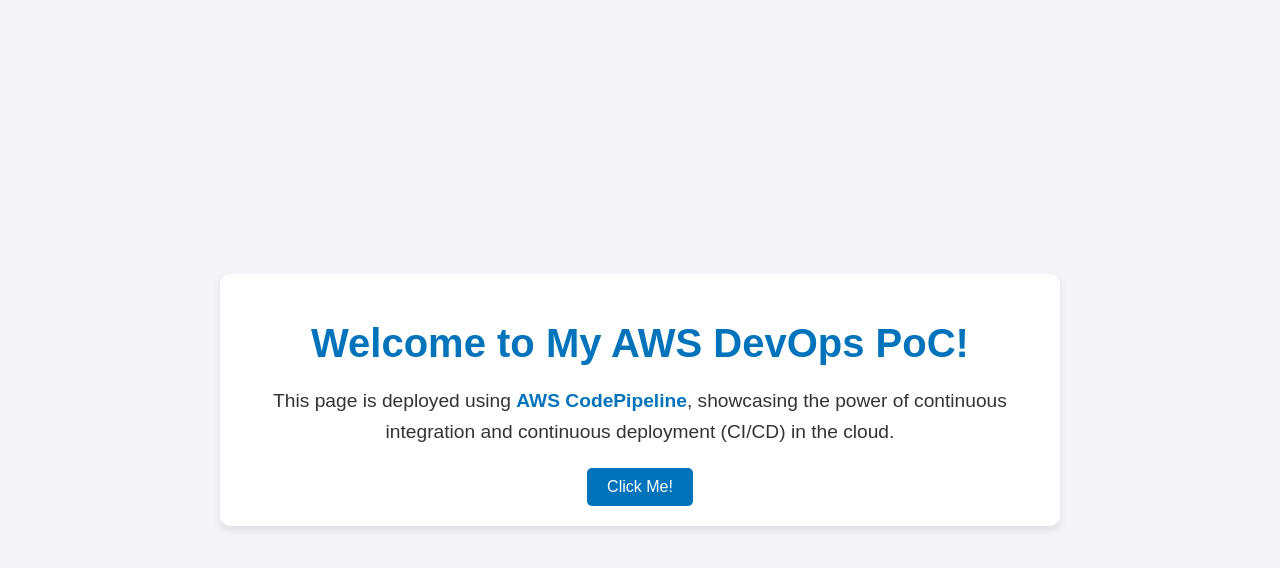
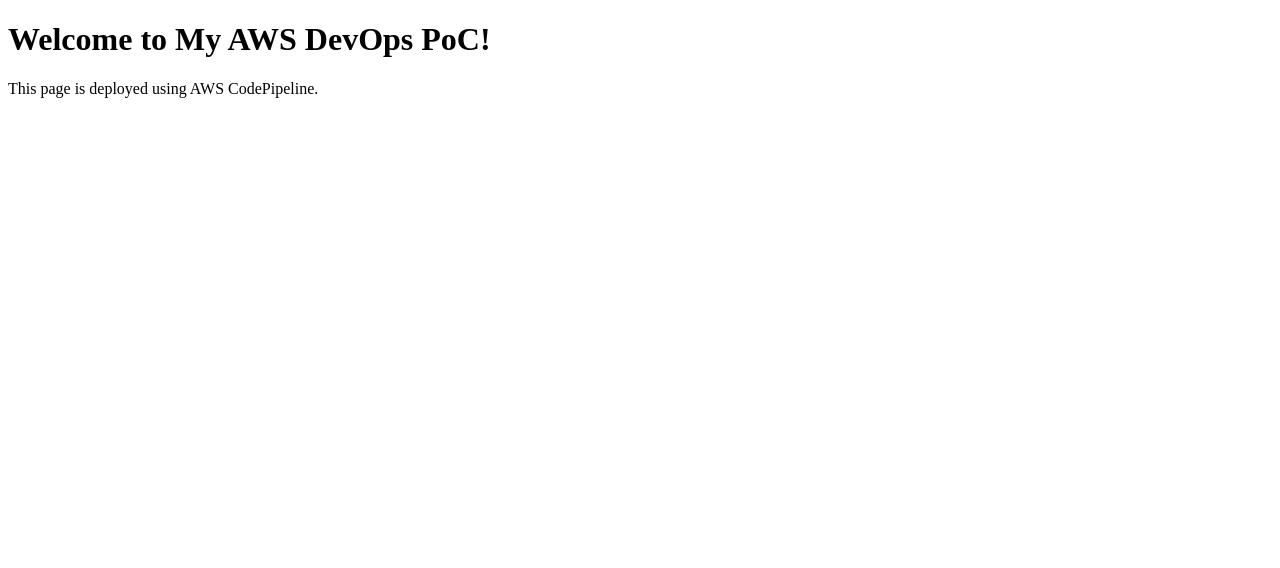
Before and after one commit to hemananthDev/aws-devops-poc, a plain HTML site: page index.html in a window 1280 px wide. Drawn offline with Linux system fonts and the light colour scheme.

Commit message:
modified index for testing

```diff
--- a/index.html
+++ b/index.html
@@ -1,88 +1,10 @@
 <!DOCTYPE html>
-<html lang="en">
+<html>
 <head>
-    <meta charset="UTF-8">
-    <meta name="viewport" content="width=device-width, initial-scale=1.0">
     <title>AWS DevOps PoC</title>
-    <style>
-        /* General Styles */
-        body {
-            font-family: Arial, sans-serif;
-            margin: 0;
-            padding: 0;
-            background-color: #f4f4f9;
-            color: #333;
-            display: flex;
-            justify-content: center;
-            align-items: center;
-            height: 100vh;
-            text-align: center;
-        }
-
-        .container {
-            max-width: 800px;
-            padding: 20px;
-            background: white;
-            border-radius: 10px;
-            box-shadow: 0 4px 8px rgba(0, 0, 0, 0.1);
-        }
-
-        h1 {
-            font-size: 2.5rem;
-            color: #0073bb;
-            margin-bottom: 20px;
-        }
-
-        p {
-            font-size: 1.2rem;
-            line-height: 1.6;
-            margin-bottom: 20px;
-        }
-
-        .highlight {
-            color: #0073bb;
-            font-weight: bold;
-        }
-
-        .button {
-            display: inline-block;
-            padding: 10px 20px;
-            font-size: 1rem;
-            color: white;
-            background-color: #0073bb;
-            border: none;
-            border-radius: 5px;
-            cursor: pointer;
-            transition: background-color 0.3s ease;
-        }
-
-        .button:hover {
-            background-color: #005f99;
-        }
-
-        /* Responsive Design */
-        @media (max-width: 600px) {
-            h1 {
-                font-size: 2rem;
-            }
-
-            p {
-                font-size: 1rem;
-            }
-        }
-    </style>
 </head>
 <body>
-    <div class="container">
-        <h1>Welcome to My AWS DevOps PoC!</h1>
-        <p>This page is deployed using <span class="highlight">AWS CodePipeline</span>, showcasing the power of continuous integration and continuous deployment (CI/CD) in the cloud.</p>
-        <button class="button" onclick="showAlert()">Click Me!</button>
-    </div>
-
-    <script>
-        function showAlert() {
-            alert("You clicked the button! 🎉");
-        }
-    </script>
+    <h1>Welcome to My AWS DevOps PoC!</h1>
+    <p>This page is deployed using AWS CodePipeline.</p>
 </body>
 </html>
```
